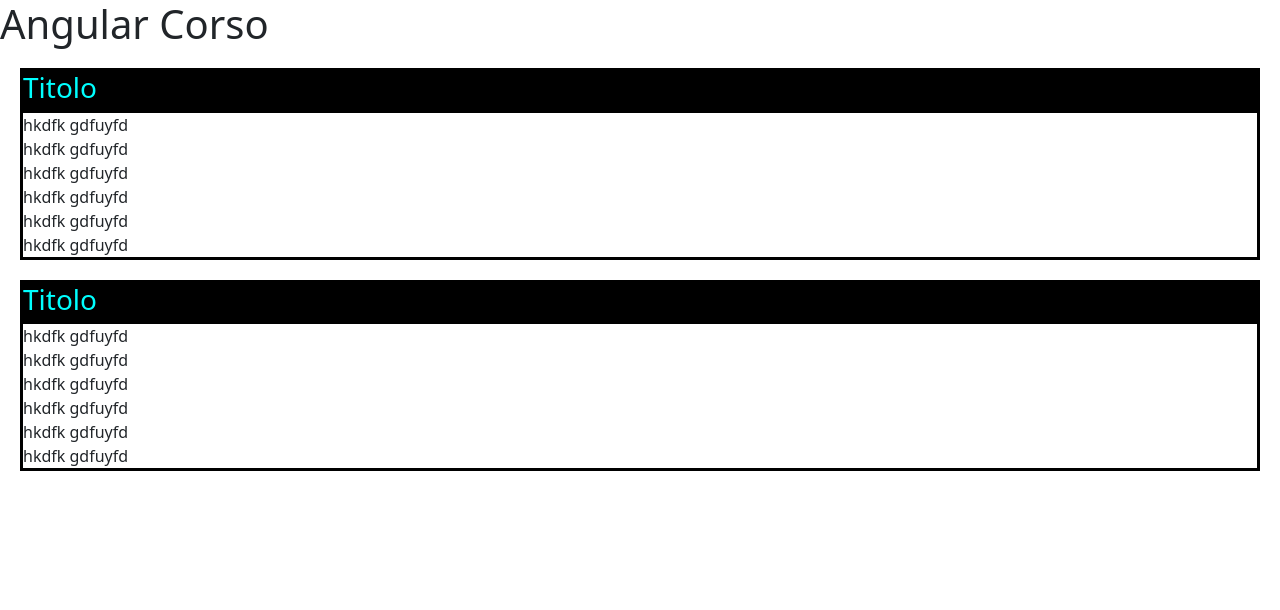
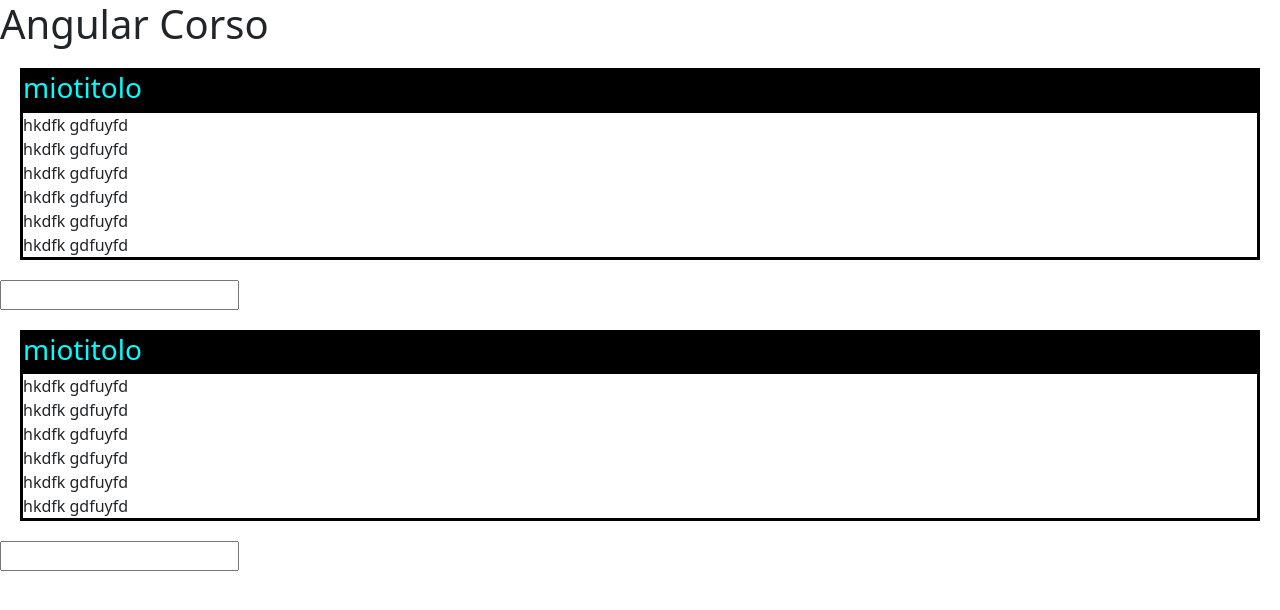
Before and after one commit to ironmanromeo/angular-corso, an Angular app: page / in a window 1280 px wide. Shown: the top 610 px of the page. Built offline with nearby package versions, Linux system fonts and the light colour scheme.

Commit message:
fix: adding button h3

```diff
--- a/src/app/accordion/accordion.component.html
+++ b/src/app/accordion/accordion.component.html
@@ -5,8 +5,13 @@
     backgroundColor:'black',
     margin:'20px'
 }">
-    <h3 style="color:aqua">Titolo</h3>
+    <h3 (click)="onPremuto()" style="color:aqua">{{titolo}}</h3>
     <div style="background-color:white">
         hkdfk gdfuyfd <br>hkdfk gdfuyfd <br>hkdfk gdfuyfd <br>hkdfk gdfuyfd <br>hkdfk gdfuyfd <br>hkdfk gdfuyfd <br>
     </div>
 </div>
+
+<input
+type="text"
+
+>
--- a/src/app/accordion/accordion.component.ts
+++ b/src/app/accordion/accordion.component.ts
@@ -7,9 +7,15 @@ import { Component, OnInit } from '@angular/core';
 })
 export class AccordionComponent implements OnInit {
 
+  titolo="miotitolo"
+  stato=true
   constructor() { }
 
   ngOnInit(): void {
   }
 
+  onPremuto(){
+    alert("ho premuto l h3")
+  }
+
 }
```
